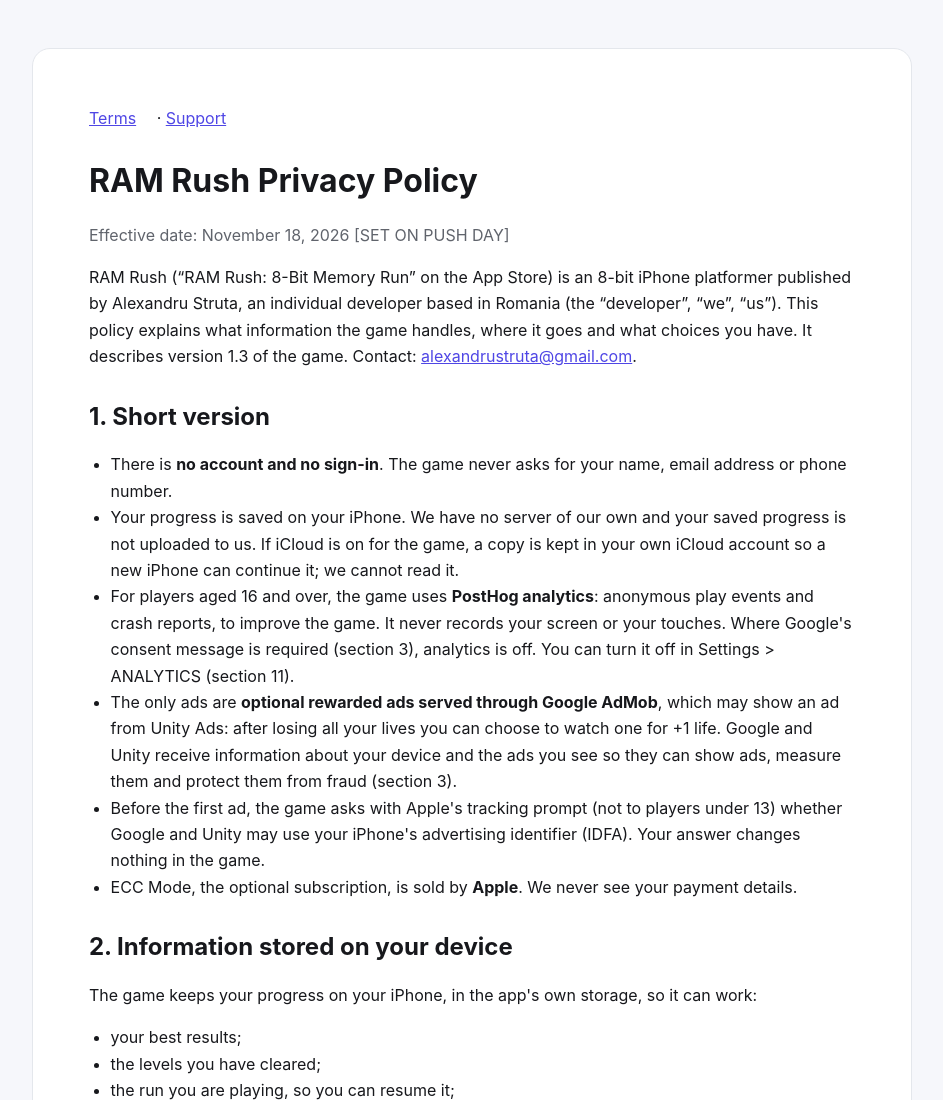
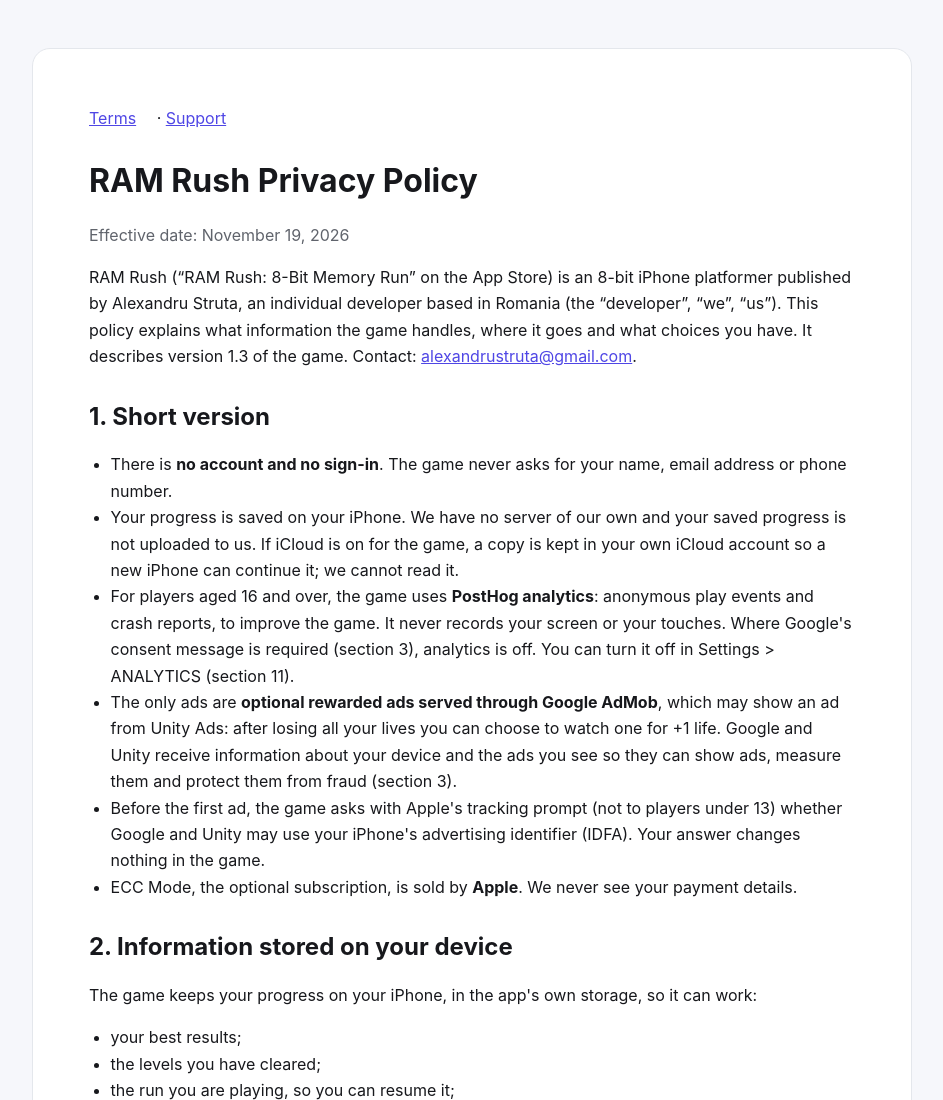
Before and after one commit to alexGamer92/apps-legal-pages, a plain HTML site: page ramrush/privacy/index.html in a window 1280 px wide. Shown: the top 1100 px of the page, without its empty margins (168-1111 px from the left). Drawn offline with Linux system fonts and the light colour scheme.

Commit message:
RAM Rush privacy 1.3: effective date November 19, 2026 (push day)
Claude-Session: https://claude.ai/code/session_01AfUbDgSDJAoaVwUECycBGE

```diff
--- a/ramrush/privacy/index.html
+++ b/ramrush/privacy/index.html
@@ -11,7 +11,7 @@
 <main>
 <nav><a href="../terms/">Terms</a> · <a href="../support/">Support</a></nav>
 <h1>RAM Rush Privacy Policy</h1>
-<p class="meta">Effective date: November 18, 2026 [SET ON PUSH DAY]</p>
+<p class="meta">Effective date: November 19, 2026</p>
 
 <p>RAM Rush (“RAM Rush: 8-Bit Memory Run” on the App Store) is an 8-bit iPhone platformer published by Alexandru Struta, an individual developer based in Romania (the “developer”, “we”, “us”). This policy explains what information the game handles, where it goes and what choices you have. It describes version 1.3 of the game. Contact: <a href="mailto:alexandrustruta@gmail.com">alexandrustruta@gmail.com</a>.</p>
 
```
